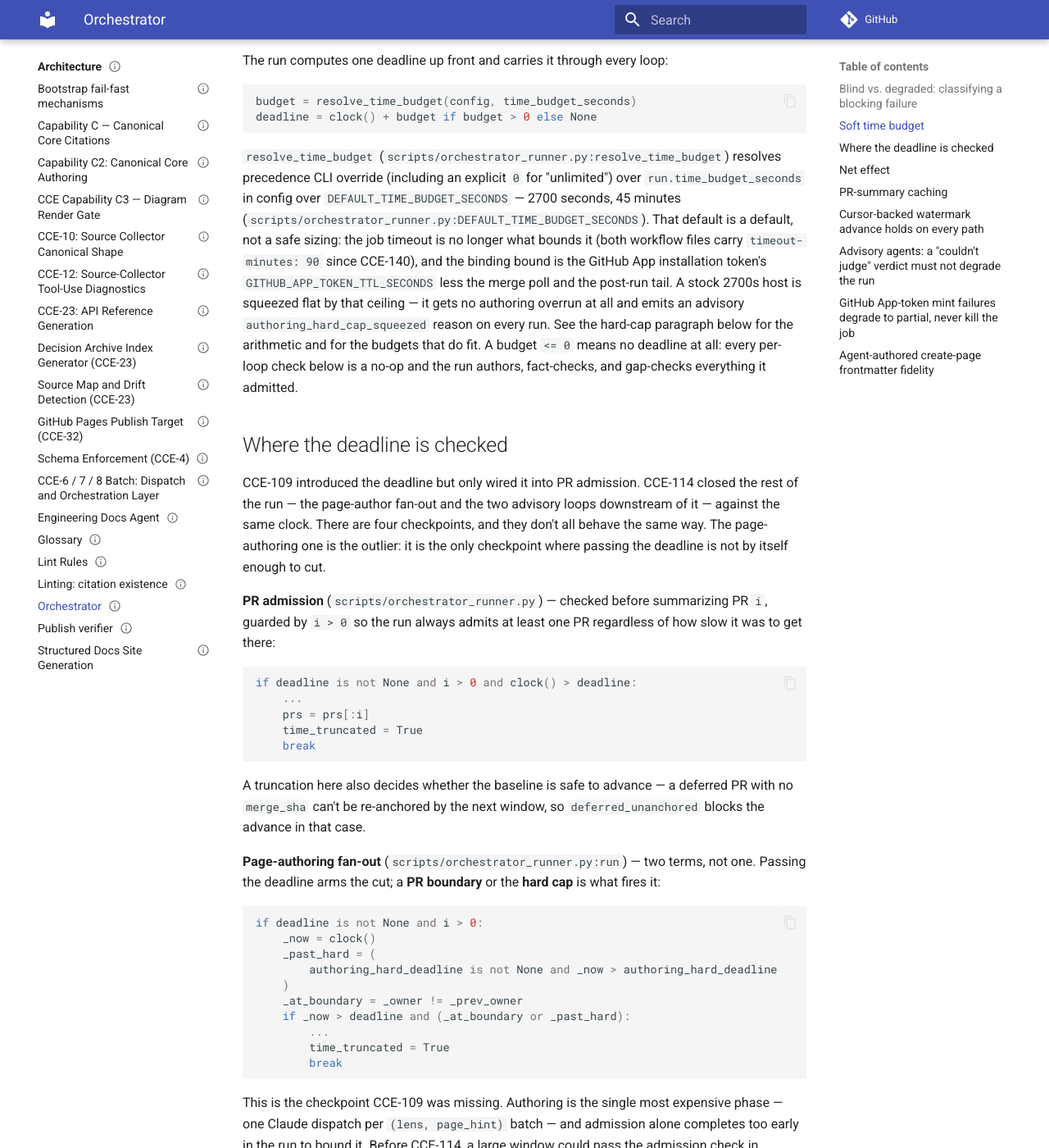
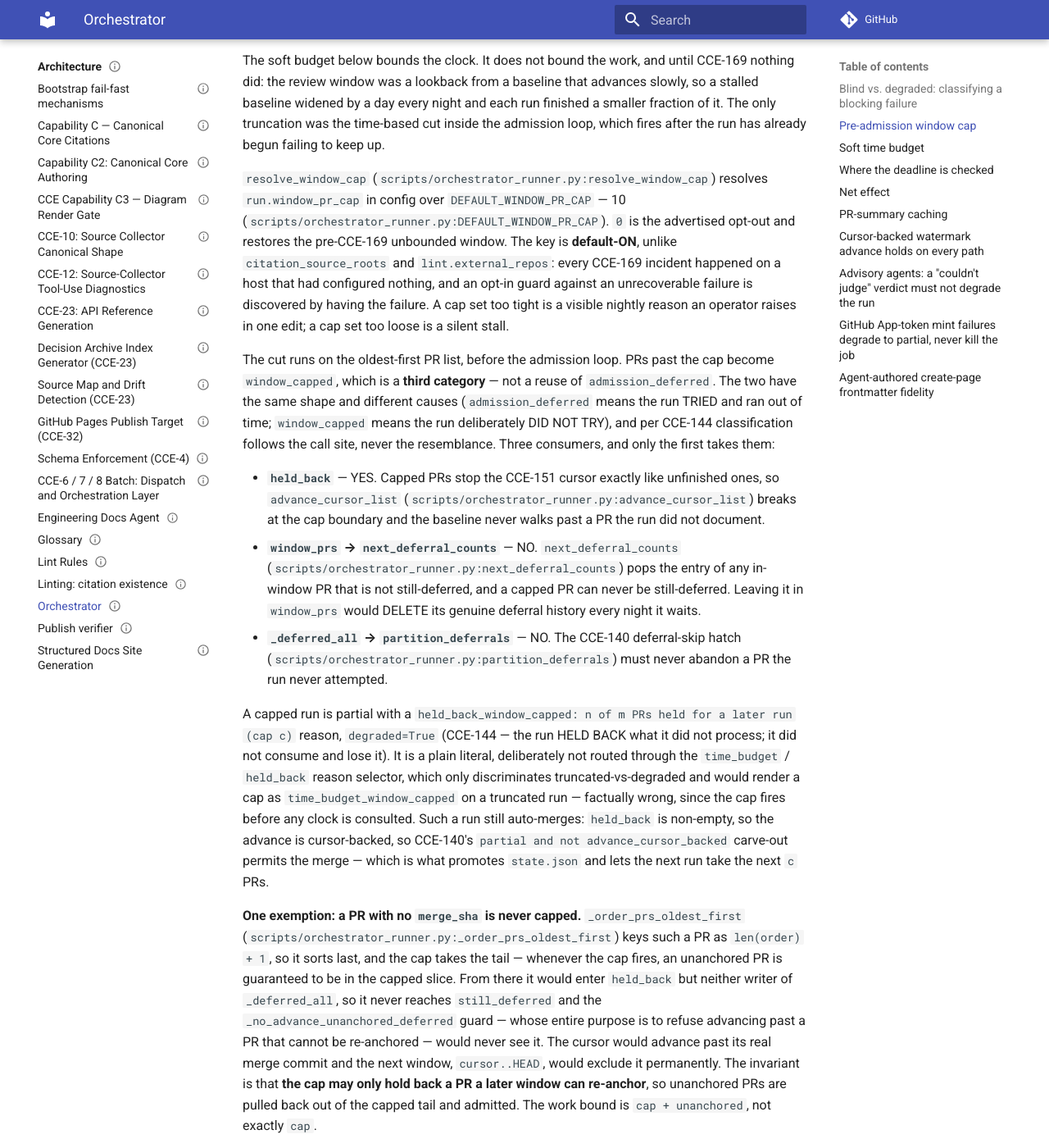
Before and after one commit to theoju/engineering-docs-agent, an MkDocs documentation site: the page built from docs/site-src/architecture/orchestrator.md, in a window 1280 px wide and 1400 px high, scrolled down 2175 px. Shown: the whole window at 82% size. Built offline with MkDocs 1.6.1 and Material for MkDocs 9.7.7, drawn with Linux system fonts in a browser that asks for light colours; comment, search, counter and statistics services are not loaded.

Commit message:
docs: announce run.window_pr_cap — it is a default-ON behaviour change — CCE-169
The key was absent from README.md, CHANGELOG.md and the published orchestrator
page while its siblings are documented in all three, so every existing host
would have started capping at 10 on upgrade with nothing announcing it.

- README.md: a new paragraph in "Nightly authoring run", matching the
  `**Lead-in (CCE-nnn).**` format of the PR-summary-cache and time-budget
  paragraphs it sits between.
- CHANGELOG.md: under `### Changed`, as `**Behavior change (CCE-169):**` —
  the format the CCE-101 auto-merge default already uses, which is the only
  other default-ON behaviour change in the file. `### Fixed` would have
  buried it.
- docs/site-src/architecture/orchestrator.md: a `## Pre-admission window cap`
  section ahead of `## Soft time budget`, which is the order the run executes
  them in. Documents the three-row routing table, the degraded classification,
  why the reason is a plain literal, and the unanchored-PR exemption.

Verified with the actual consumer tools, not `test -f`: the Tier-1 lint suite
over the edited page (11 rules, 0 failures — `citation_exists` resolves every
new `path.py:symbol` citation) and `mkdocs build --strict`.

Nothing was written to the scaffolded config: there is no config template
carrying a `run:` block. See the report for that measurement.

Co-Authored-By: Claude Opus 5 (1M context) <noreply@anthropic.com>

```diff
--- a/docs/site-src/architecture/orchestrator.md
+++ b/docs/site-src/architecture/orchestrator.md
@@ -61,6 +61,22 @@ Three consumers read the flag:
 - **`_exit_code`** (`scripts/orchestrator_runner.py:_exit_code`) returns 1 when `blind`, 0 otherwise — the same exit-1 class the runner already used when it couldn't open the docs PR, so an operator watching only run status takes one action for both.
 - **`_should_advance_watermark`** (`scripts/orchestrator_runner.py:_should_advance_watermark`) refuses to move `last_successful_run` at all when `blind` — a run that never saw its input has nothing honest to advance to.
 - **`_maybe_auto_merge`** (`scripts/orchestrator_runner.py:_maybe_auto_merge`) skips with `blind_run` unconditionally, ahead of the CCE-140 `partial and not advance_cursor_backed` carve-out — a cursor-backed advance proves the baseline is honest about what the run SAW, and a blind run did not see anything.
+
+## Pre-admission window cap
+
+The soft budget below bounds the clock. It does not bound the work, and until CCE-169 nothing did: the review window was a lookback from a baseline that advances slowly, so a stalled baseline widened by a day every night and each run finished a smaller fraction of it. The only truncation was the time-based cut inside the admission loop, which fires after the run has already begun failing to keep up.
+
+`resolve_window_cap` (`scripts/orchestrator_runner.py:resolve_window_cap`) resolves `run.window_pr_cap` in config over `DEFAULT_WINDOW_PR_CAP` — 10 (`scripts/orchestrator_runner.py:DEFAULT_WINDOW_PR_CAP`). `0` is the advertised opt-out and restores the pre-CCE-169 unbounded window. The key is **default-ON**, unlike `citation_source_roots` and `lint.external_repos`: every CCE-169 incident happened on a host that had configured nothing, and an opt-in guard against an unrecoverable failure is discovered by having the failure. A cap set too tight is a visible nightly reason an operator raises in one edit; a cap set too loose is a silent stall.
+
+The cut runs on the oldest-first PR list, before the admission loop. PRs past the cap become `window_capped`, which is a **third category** — not a reuse of `admission_deferred`. The two have the same shape and different causes (`admission_deferred` means the run TRIED and ran out of time; `window_capped` means the run deliberately DID NOT TRY), and per CCE-144 classification follows the call site, never the resemblance. Three consumers, and only the first takes them:
+
+- **`held_back`** — YES. Capped PRs stop the CCE-151 cursor exactly like unfinished ones, so `advance_cursor_list` (`scripts/orchestrator_runner.py:advance_cursor_list`) breaks at the cap boundary and the baseline never walks past a PR the run did not document.
+- **`window_prs` → `next_deferral_counts`** — NO. `next_deferral_counts` (`scripts/orchestrator_runner.py:next_deferral_counts`) pops the entry of any in-window PR that is not still-deferred, and a capped PR can never be still-deferred. Leaving it in `window_prs` would DELETE its genuine deferral history every night it waits.
+- **`_deferred_all` → `partition_deferrals`** — NO. The CCE-140 deferral-skip hatch (`scripts/orchestrator_runner.py:partition_deferrals`) must never abandon a PR the run never attempted.
+
+A capped run is partial with a `held_back_window_capped: n of m PRs held for a later run (cap c)` reason, `degraded=True` (CCE-144 — the run HELD BACK what it did not process; it did not consume and lose it). It is a plain literal, deliberately not routed through the `time_budget` / `held_back` reason selector, which only discriminates truncated-vs-degraded and would render a cap as `time_budget_window_capped` on a truncated run — factually wrong, since the cap fires before any clock is consulted. Such a run still auto-merges: `held_back` is non-empty, so the advance is cursor-backed, so CCE-140's `partial and not advance_cursor_backed` carve-out permits the merge — which is what promotes `state.json` and lets the next run take the next `c` PRs.
+
+**One exemption: a PR with no `merge_sha` is never capped.** `_order_prs_oldest_first` (`scripts/orchestrator_runner.py:_order_prs_oldest_first`) keys such a PR as `len(order) + 1`, so it sorts last, and the cap takes the tail — whenever the cap fires, an unanchored PR is guaranteed to be in the capped slice. From there it would enter `held_back` but neither writer of `_deferred_all`, so it never reaches `still_deferred` and the `_no_advance_unanchored_deferred` guard — whose entire purpose is to refuse advancing past a PR that cannot be re-anchored — would never see it. The cursor would advance past its real merge commit and the next window, `cursor..HEAD`, would exclude it permanently. The invariant is that **the cap may only hold back a PR a later window can re-anchor**, so unanchored PRs are pulled back out of the capped tail and admitted. The work bound is `cap + unanchored`, not exactly `cap`.
 
 ## Soft time budget
 
```
Also changed, not shown: CHANGELOG.md (+21 -0 lines), README.md (+2 -0 lines).
